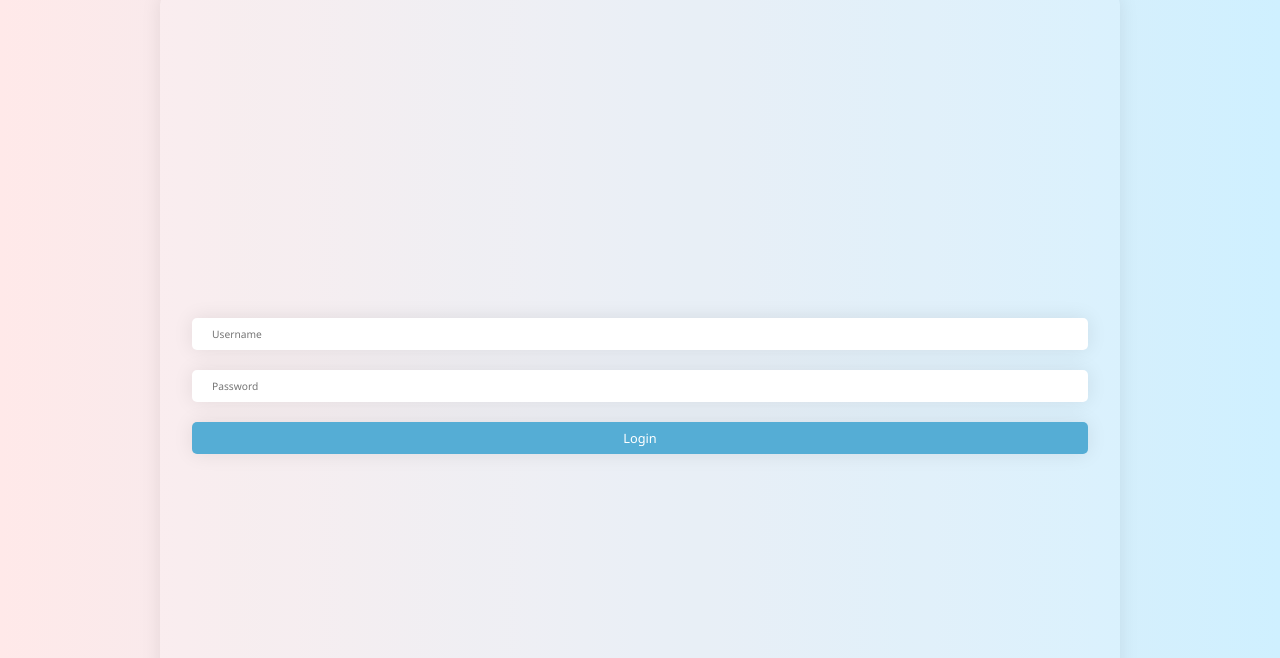
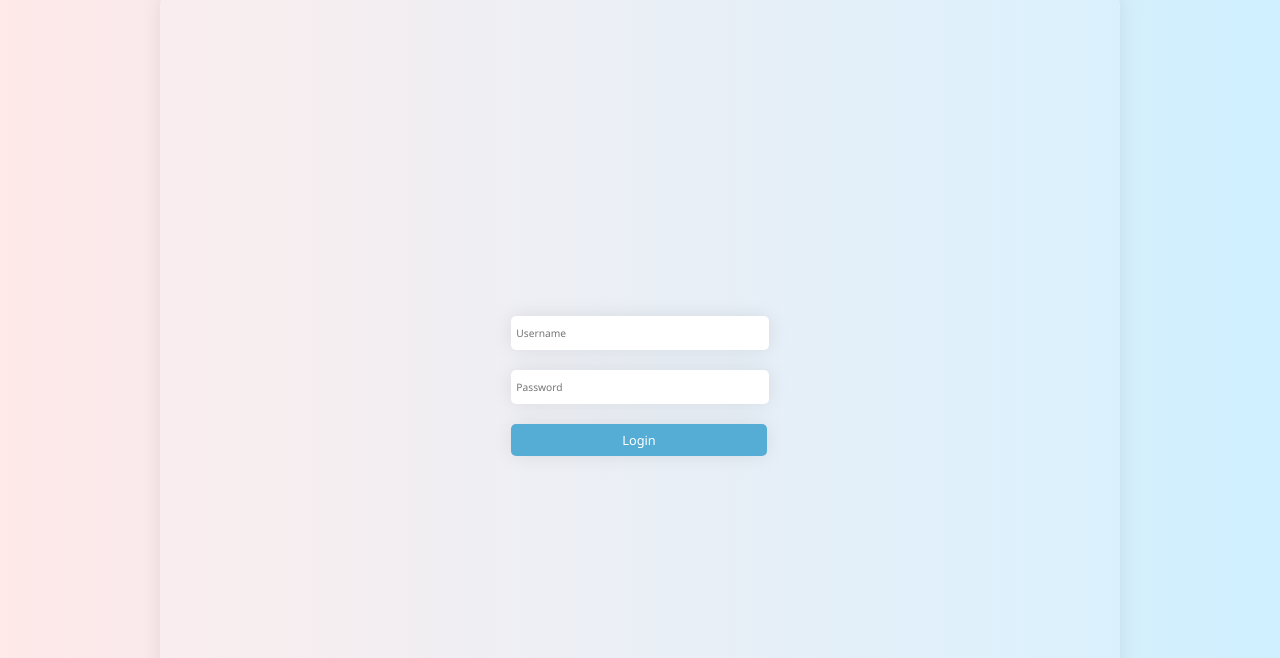
Before and after one commit to AkMa11/The-Unique-Tutorials-Website, a plain HTML site: page login.html in a window 1280 px wide. Shown: the part 142-800 px from the top of the page. Drawn offline with Linux system fonts and the light colour scheme.

Commit message:
fixed login page a bit

```diff
--- a/css/style.css
+++ b/css/style.css
@@ -56,7 +56,6 @@ body {
   font-family: "Segoe UI", Tahoma, Geneva, Verdana, sans-serif;
   height: 30px;
   border: 0;
-  padding: 0 0 0 20px;
   box-shadow: 0 0 20px 0 #00000016;
   border-radius: 5px;
 }
@@ -360,9 +359,12 @@ footer {
   .login_main input {
     font-size: 0.8vw;
     height: 4vh;
+    width: 20vw;
+    padding-left: 0;
   }
 
   .login_main form {
+    place-content: center;
     min-width: 15vw;
     min-height: 15vh;
     grid-gap: 20px;
@@ -372,6 +374,7 @@ footer {
   .login_button {
     font-size: 1vw;
     height: 4vh;
+    width: 20vw;
   }
 
   /* LOGIN PAGE END */
```
Also changed, not shown: about.html (+1 -1 lines), courses.html (+1 -1 lines), login.html (+2 -2 lines).
